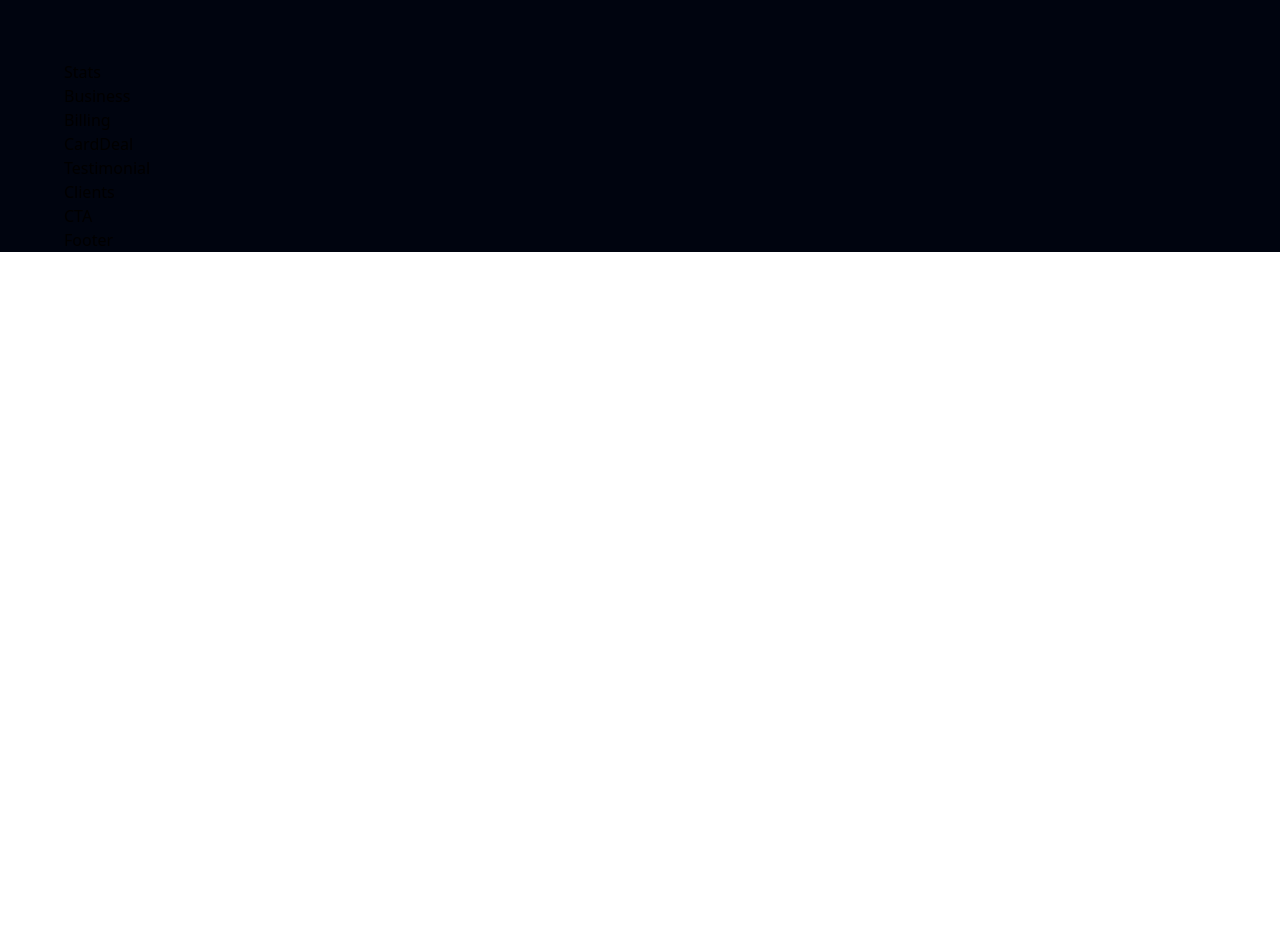
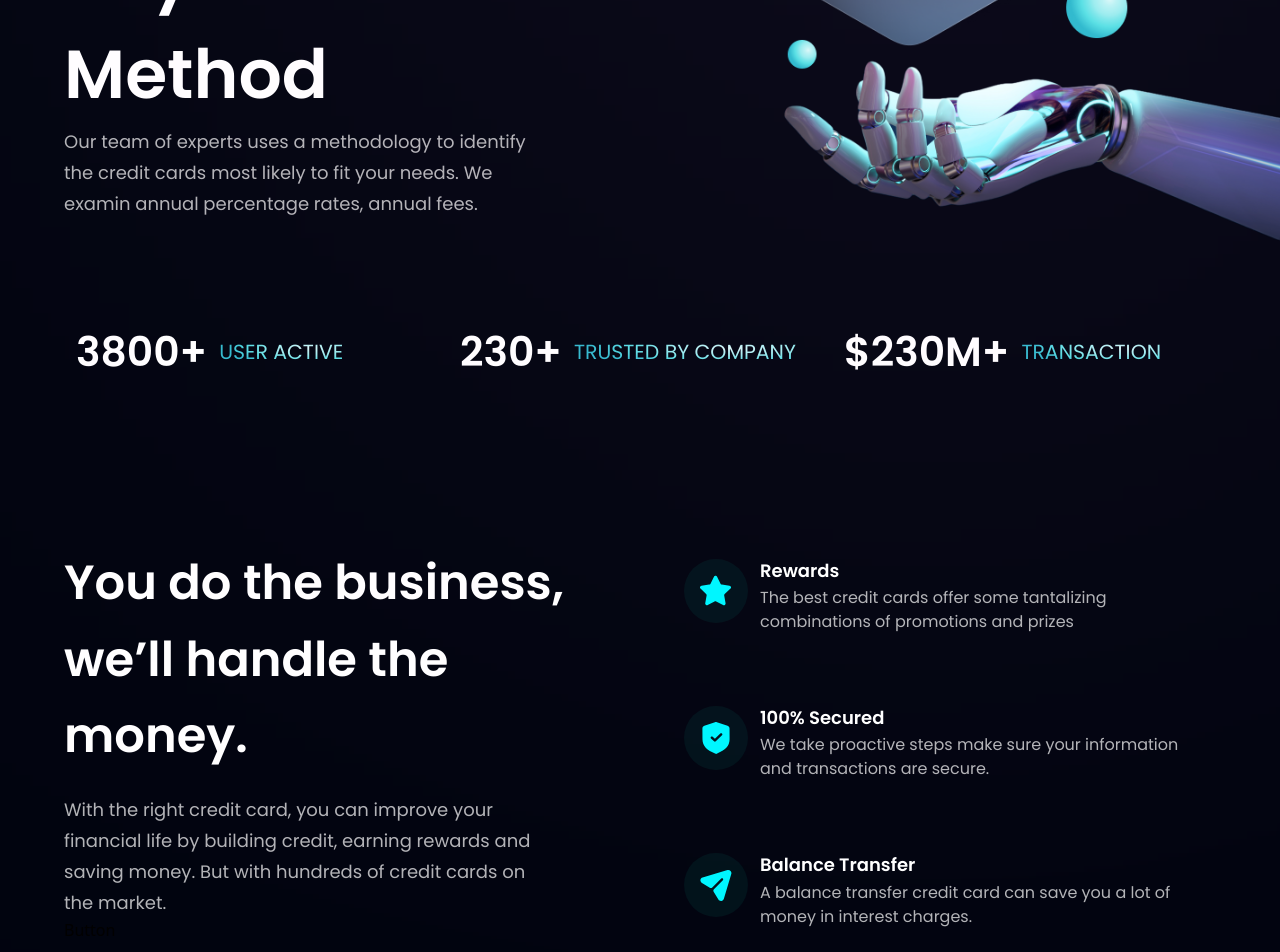
Before and after one commit to JCYhapon/modern-app, a React (Vite) app in the folder modern_app/: page / in a window 1280 px wide. Shown: the part 500-1452 px from the top of the page. Before the commit the page ends 800 px from the top, so only its background shows below. Built offline with nearby package versions, Linux system fonts and the light colour scheme.

Commit message:
Done with hero, business and stats section

```diff
--- a/modern_app/src/components/Business.jsx
+++ b/modern_app/src/components/Business.jsx
@@ -1,7 +1,51 @@
-import React from "react";
+import { features } from "../constants";
+import styles, { layout } from "../style";
+import Button from "./Button";
 
-const Business = () => {
-  return <div>Business</div>;
-};
+const FeatureCard = ({ icon, title, content, index }) => (
+  <div
+    className={`flex flex-row p-6 rounded-[20px] ${
+      index !== features.length - 1 ? "mb-6" : "mb-0"
+    } feature-card`}
+  >
+    <div
+      className={`w-[64px] h-[64px] rounded-full ${styles.flexCenter} bg-dimBlue`}
+    >
+      <img src={icon} alt="star" className="w-[50%] h-[50%] object-contain" />
+    </div>
+    <div className="flex-1 flex flex-col ml-3">
+      <h4 className="font-poppins font-semibold text-white text-[18px] leading-[23.4px] mb-1">
+        {title}
+      </h4>
+      <p className="font-poppins font-normal text-dimWhite text-[16px] leading-[24px]">
+        {content}
+      </p>
+    </div>
+  </div>
+);
+
+const Business = () => (
+  <section id="features" className={layout.section}>
+    <div className={layout.sectionInfo}>
+      <h2 className={styles.heading2}>
+        You do the business, <br className="sm:block hidden" /> we’ll handle the
+        money.
+      </h2>
+      <p className={`${styles.paragraph} max-w-[470px] mt-5`}>
+        With the right credit card, you can improve your financial life by
+        building credit, earning rewards and saving money. But with hundreds of
+        credit cards on the market.
+      </p>
+
+      <Button styles={`mt-10`} />
+    </div>
+
+    <div className={`${layout.sectionImg} flex-col`}>
+      {features.map((feature, index) => (
+        <FeatureCard key={feature.id} {...feature} index={index} />
+      ))}
+    </div>
+  </section>
+);
 
 export default Business;
--- a/modern_app/src/components/Hero.jsx
+++ b/modern_app/src/components/Hero.jsx
@@ -24,12 +24,30 @@ const Hero = () => {
           <h1 className="flex-1 font-poppins font-semibold ss:text-[72px] text-[52px] text-white ss:leading-[100px] leading-[75px]">
             The Next <br className="sm:block hidden" />{" "}
             <span className="text-gradient">Generation</span> <br />
-            Payment Method
           </h1>
           <div className="ss:flex hidden md-mr-4 mr-0">
             <GetStarted />
           </div>
         </div>
+
+        <h1 className=" font-poppins font-semibold ss:text-[68px] text-[52px] text-white ss:leading-[100px] leading-[75px] w-full">
+          {" "}
+          Payment Method
+        </h1>
+        <p className={`${styles.paragraph} max-w-[470px] mt-0.5`}>
+          Our team of experts uses a methodology to identify the credit cards
+          most likely to fit your needs. We examin annual percentage rates,
+          annual fees.
+        </p>
+      </div>
+
+      <div>
+        <img
+          src={robot}
+          alt="billing"
+          className="w-[100%] h-[100%] relative z-[5]"
+        />
+        <div className="absolute z-[0] w-[40%] h-[35%] top-0 pink__gradient" />
       </div>
     </section>
   );
--- a/modern_app/src/components/Stats.jsx
+++ b/modern_app/src/components/Stats.jsx
@@ -1,7 +1,22 @@
-import React from "react";
+import { stats } from "../constants";
+import styles from "../style";
 
-const Stats = () => {
-  return <div>Stats</div>;
-};
+const Stats = () => (
+  <section className={`${styles.flexCenter} flex-row flex-wrap sm:mb-20 mb-6`}>
+    {stats.map((stat) => (
+      <div
+        key={stat.id}
+        className={`flex-1 flex justify-start items-center flex-row m-3`}
+      >
+        <h4 className="font-poppins font-semibold xs:text-[40.89px] text-[30.89px] xs:leading-[53.16px] leading-[43.16px] text-white">
+          {stat.value}
+        </h4>
+        <p className="font-poppins font-normal xs:text-[20.45px] text-[15.45px] xs:leading-[26.58px] leading-[21.58px] text-gradient uppercase ml-3">
+          {stat.title}
+        </p>
+      </div>
+    ))}
+  </section>
+);
 
 export default Stats;
```
